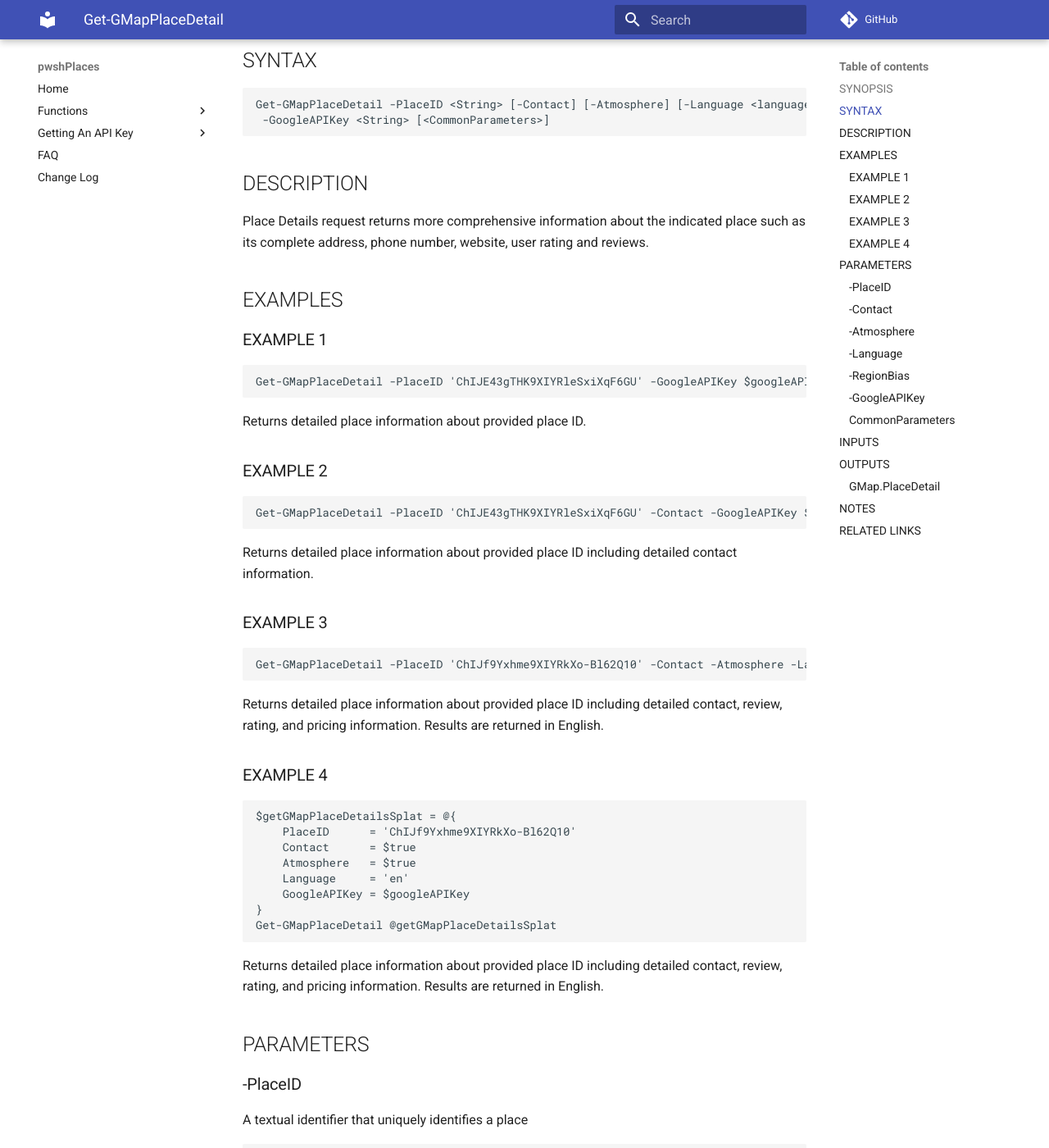
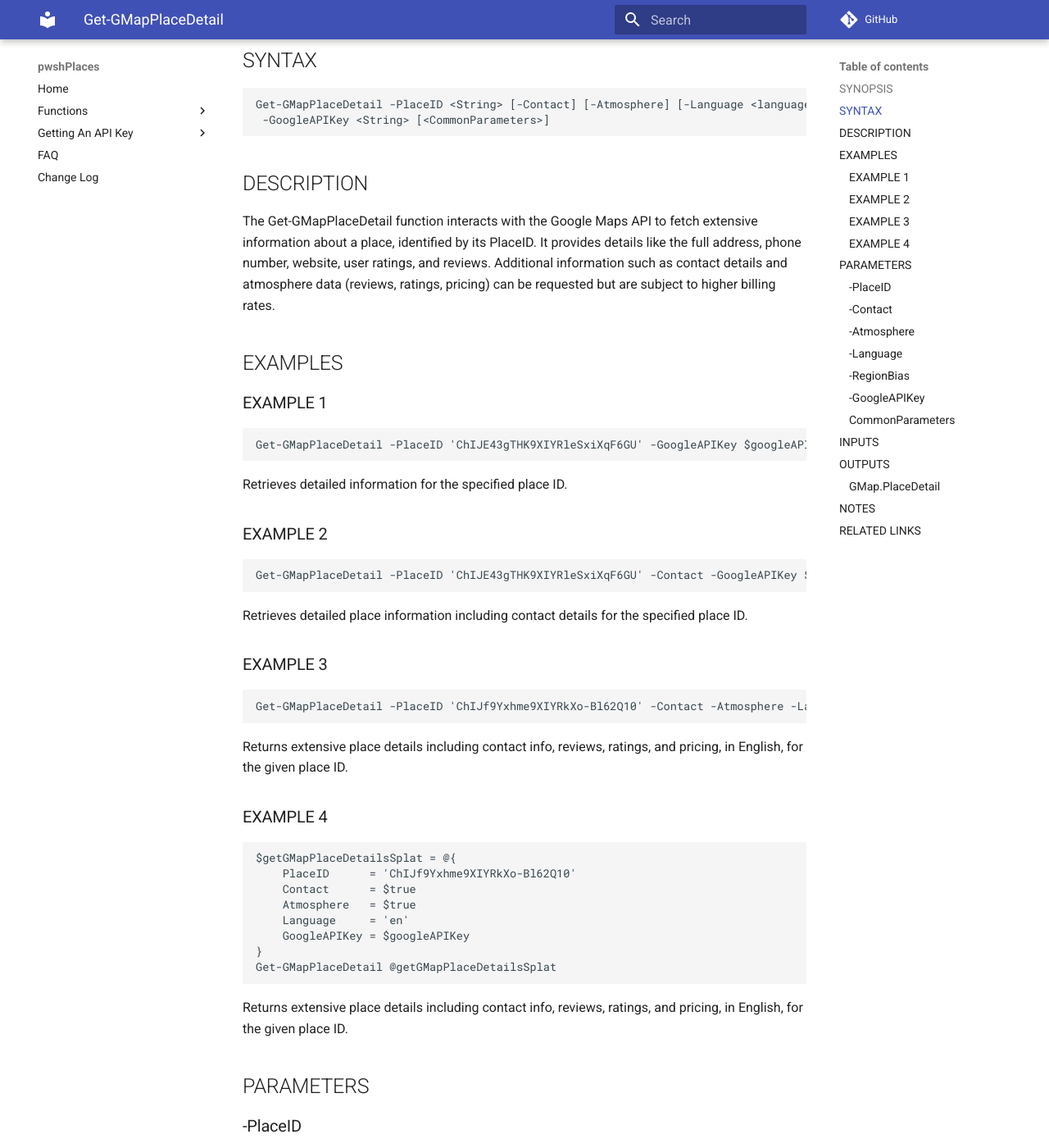
Before and after one commit to techthoughts2/pwshPlaces, an MkDocs documentation site: the page built from docs/Get-GMapPlaceDetail.md, in a window 1280 px wide and 1400 px high, scrolled down 240 px. Shown: the whole window at 82% size. Built offline with MkDocs 1.6.1 and Material for MkDocs 9.7.7, drawn with Linux system fonts in a browser that asks for light colours; comment, search, counter and statistics services are not loaded; some of the changed text lies outside the part shown.

Commit message:
updated help for Get-GMapPlaceDetail

````diff
--- a/docs/Get-GMapPlaceDetail.md
+++ b/docs/Get-GMapPlaceDetail.md
@@ -8,7 +8,7 @@
 # Get-GMapPlaceDetail
 
 ## SYNOPSIS
-Request more details about a particular establishment or point of interest
+Retrieves comprehensive details about a specified place or point of interest.
 
 ## SYNTAX
 
@@ -18,7 +18,11 @@
 ```
 
 ## DESCRIPTION
-Place Details request returns more comprehensive information about the indicated place such as its complete address, phone number, website, user rating and reviews.
+The Get-GMapPlaceDetail function interacts with the Google Maps API to fetch extensive information about a place,
+identified by its PlaceID.
+It provides details like the full address, phone number, website, user ratings, and reviews.
+Additional information such as contact details and atmosphere data (reviews, ratings, pricing) can be requested but
+are subject to higher billing rates.
 
 ## EXAMPLES
 
@@ -27,22 +31,21 @@
 Get-GMapPlaceDetail -PlaceID 'ChIJE43gTHK9XIYRleSxiXqF6GU' -GoogleAPIKey $googleAPIKey
 ```
 
-Returns detailed place information about provided place ID.
+Retrieves detailed information for the specified place ID.
 
 ### EXAMPLE 2
 ```
 Get-GMapPlaceDetail -PlaceID 'ChIJE43gTHK9XIYRleSxiXqF6GU' -Contact -GoogleAPIKey $googleAPIKey
 ```
 
-Returns detailed place information about provided place ID including detailed contact information.
+Retrieves detailed place information including contact details for the specified place ID.
 
 ### EXAMPLE 3
 ```
 Get-GMapPlaceDetail -PlaceID 'ChIJf9Yxhme9XIYRkXo-Bl62Q10' -Contact -Atmosphere -Language en -GoogleAPIKey $googleAPIKey
 ```
 
-Returns detailed place information about provided place ID including detailed contact, review, rating, and pricing information.
-Results are returned in English.
+Returns extensive place details including contact info, reviews, ratings, and pricing, in English, for the given place ID.
 
 ### EXAMPLE 4
 ```
@@ -56,13 +59,12 @@
 Get-GMapPlaceDetail @getGMapPlaceDetailsSplat
 ```
 
-Returns detailed place information about provided place ID including detailed contact, review, rating, and pricing information.
-Results are returned in English.
+Returns extensive place details including contact info, reviews, ratings, and pricing, in English, for the given place ID.
 
 ## PARAMETERS
 
 ### -PlaceID
-A textual identifier that uniquely identifies a place
+The unique identifier of a place in Google Maps.
 
 ```yaml
 Type: String
@@ -77,7 +79,7 @@
 ```
 
 ### -Contact
-Returns contact related information about the result - contact fields are billed at a higher rate.
+Includes contact information such as phone numbers and addresses (higher billing rate applies).
 
 ```yaml
 Type: SwitchParameter
@@ -92,7 +94,7 @@
 ```
 
 ### -Atmosphere
-Returns atmosphere related information including reviews and pricing about the result - atmosphere fields are billed at a higher rate.
+Includes atmosphere data like reviews, ratings, and pricing (higher billing rate applies).
 
 ```yaml
 Type: SwitchParameter
@@ -107,7 +109,7 @@
 ```
 
 ### -Language
-The language in which to return results.
+Specifies the language for returned results.
 
 ```yaml
 Type: languages
--- a/docs/pwshPlaces.md
+++ b/docs/pwshPlaces.md
@@ -21,7 +21,7 @@
 Searches for a place using text input, returning key details about the location.
 
 ### [Get-GMapPlaceDetail](Get-GMapPlaceDetail.md)
-Request more details about a particular establishment or point of interest
+Retrieves comprehensive details about a specified place or point of interest.
 
 ### [Invoke-BingGeoCode](Invoke-BingGeoCode.md)
 Converts addresses to geographic coordinates and vice versa using Bing Maps API.
````
Also changed, not shown: 1 other file.
